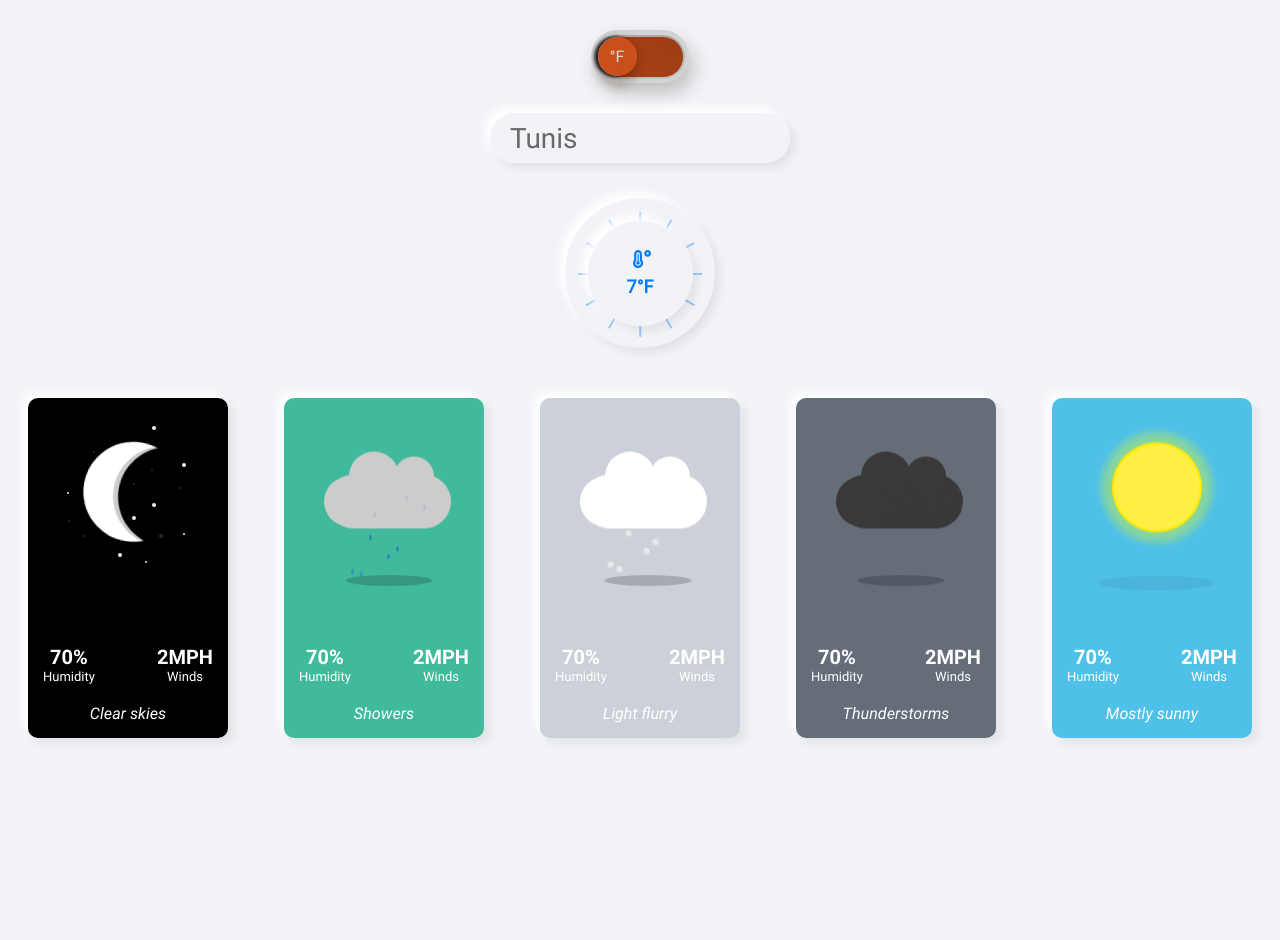
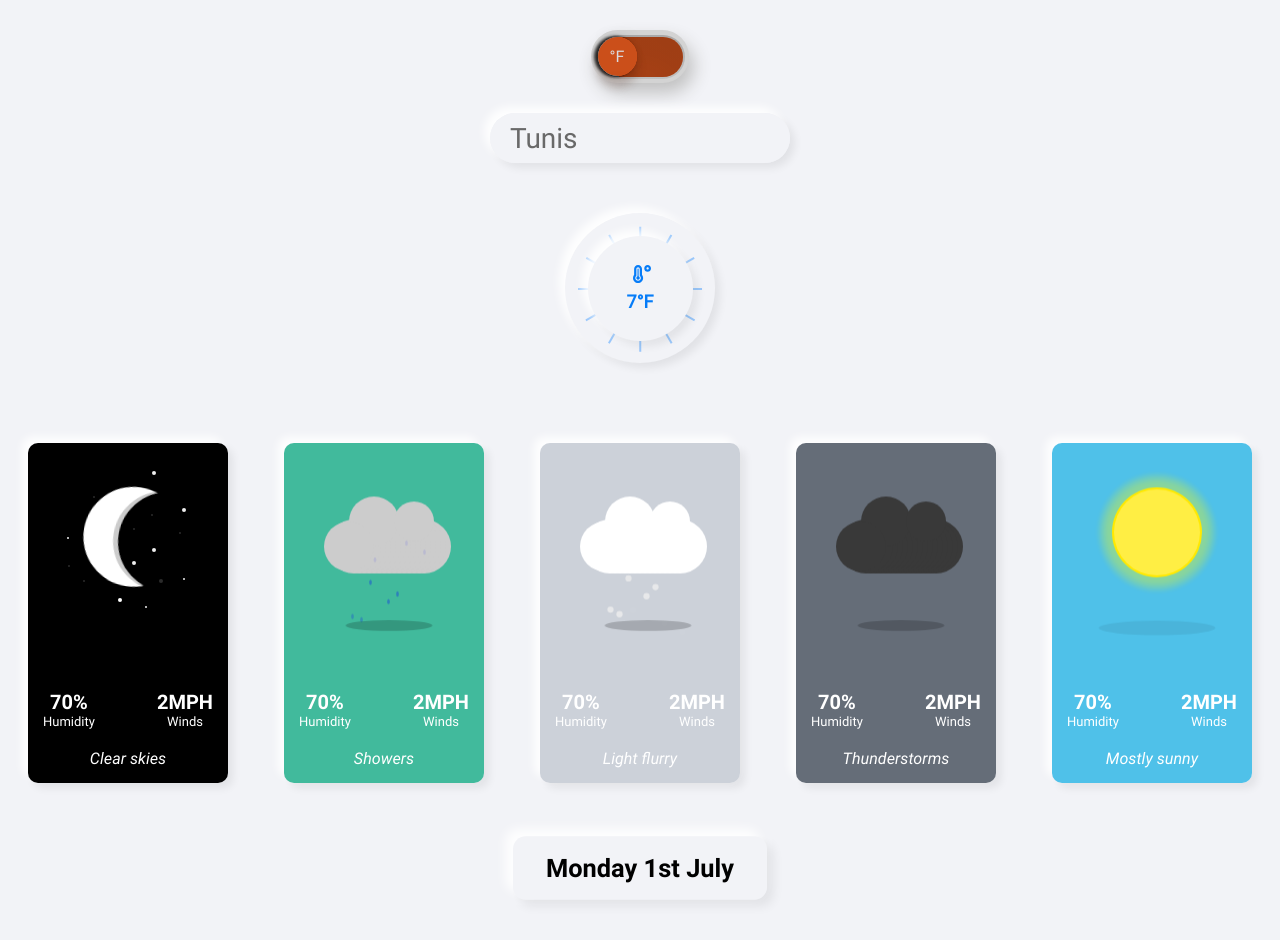
Before and after one commit to syrinejoulak/weather-app, a React (Vite) app: page / in a window 1280 px wide. Shown: the top 940 px of the page. Before the commit the page ends 838 px from the top, so only its background shows below. Built offline with nearby package versions, Linux system fonts and the light colour scheme.

Commit message:
adding date

```diff
--- a/src/App.tsx
+++ b/src/App.tsx
@@ -2,14 +2,16 @@ import ForcastSwiper from './components/forcastSwiper';
 import Temperature from './components/temperature';
 import TemperatureSwitcher from './components/temperatureSwitcher';
 import SearchBox from './components/UI/searchBox/SearchBox';
+import ForcastDate from './components/forcastDate';
 
 function App() {
   return (
-    <div>
+    <div className="app">
       <TemperatureSwitcher />
       <SearchBox />
       <Temperature />
       <ForcastSwiper />
+      <ForcastDate />
     </div>
   );
 }
--- /dev/null
+++ b/src/components/forcastDate/ForcastDate.scss
@@ -0,0 +1,19 @@
+.forcast-date {
+  width: 100px;
+  margin: auto;
+  width: 200px;
+  height: 50px;
+  border-radius: 10px;
+  transform: scale(1.27);
+
+  div {
+    width: 100%;
+    height: 100%;
+    display: flex;
+    justify-content: center;
+    align-items: center;
+    font-family: 'Roboto Bold';
+    font-size: 20px;
+    padding: 10px;
+  }
+}
--- /dev/null
+++ b/src/components/forcastDate/index.jsx
@@ -0,0 +1,15 @@
+import React from 'react';
+
+import Card from '../UI/Card/Card';
+
+import './ForcastDate.scss';
+
+const ForcastDate = () => {
+  return (
+    <Card className='forcast-date'>
+      <div>Monday 1st July</div>
+    </Card>
+  );
+};
+
+export default ForcastDate;
--- a/src/components/forcastSwiper/ForcastSwiper.scss
+++ b/src/components/forcastSwiper/ForcastSwiper.scss
@@ -1,6 +1,6 @@
 .forcast-cards-container {
-  margin-top: 50px;
-  margin-bottom: 100px;
+  margin-top: 80px;
+  margin-bottom: 60px;
   //to change
   display: flex;
 
--- a/src/components/temperature/Temperature.scss
+++ b/src/components/temperature/Temperature.scss
@@ -9,7 +9,7 @@
   display: flex;
   height: 150px;
   width: 150px;
-  margin: 35px auto;
+  margin: 50px auto;
   align-items: center;
   justify-content: center;
 
--- a/src/styles/globals.scss
+++ b/src/styles/globals.scss
@@ -37,3 +37,7 @@ button {
   background-color: transparent;
   cursor: pointer;
 }
+
+.app {
+  margin-bottom: 50px;
+}
```
